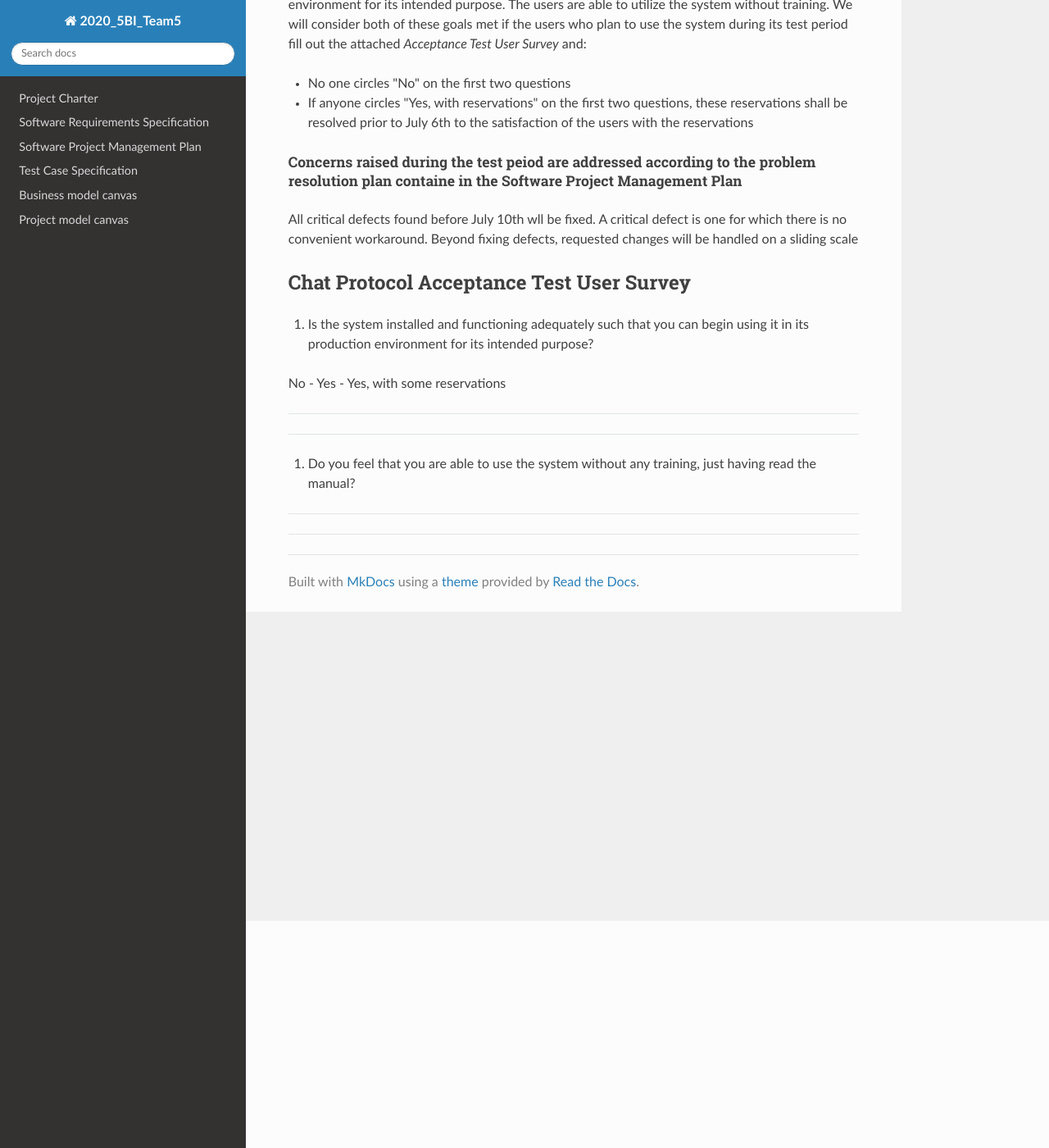
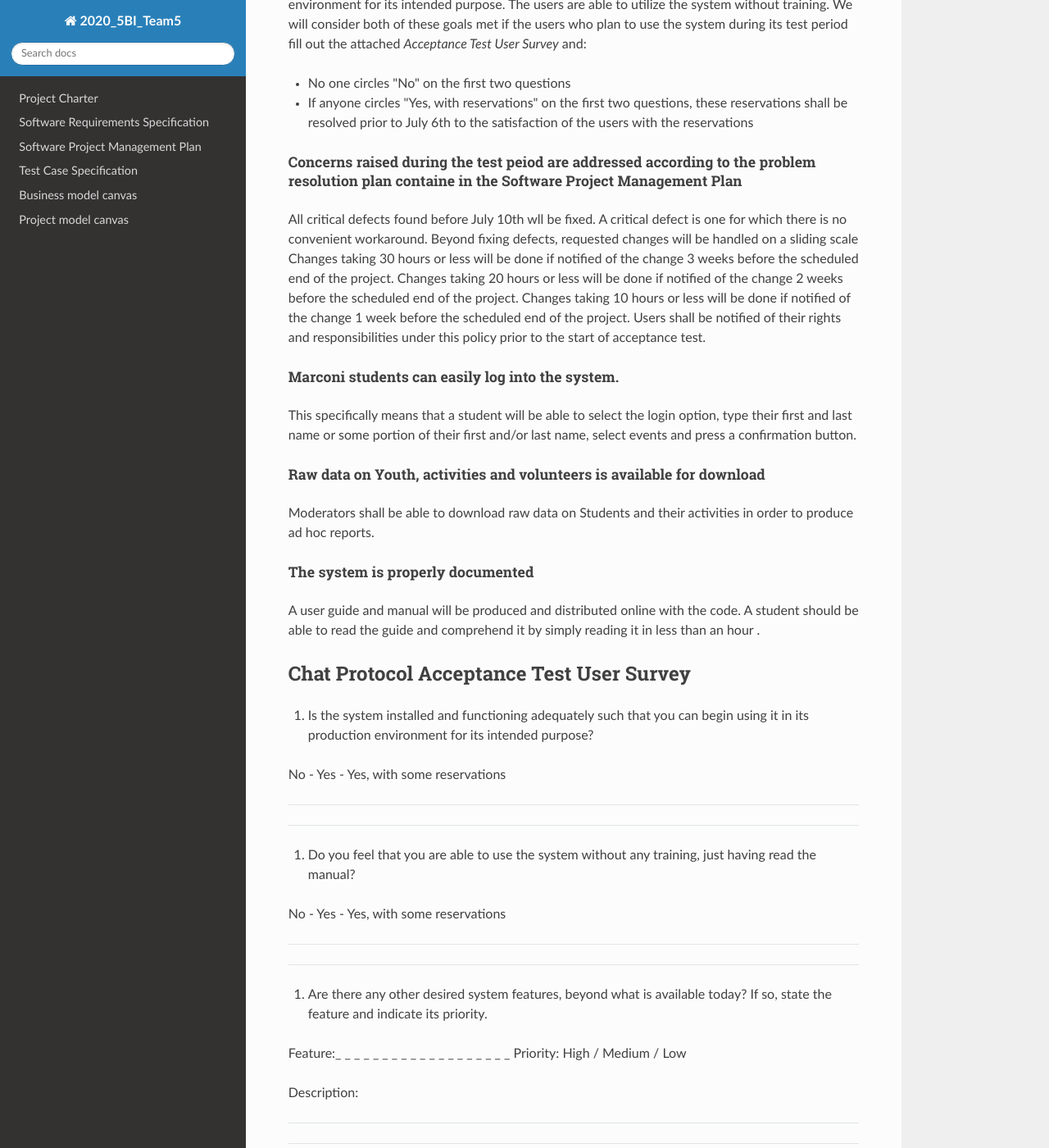
Before and after one commit to Kurai27/2020_5BI_Team5_ChatDocumentation, an MkDocs documentation site: the page built from docs/Project_Success_Criteria.md, in a window 1280 px wide and 1400 px high, scrolled down 277 px. Shown: the whole window at 82% size. Built offline with MkDocs 1.6.1, drawn with Linux system fonts in a browser that asks for light colours; nearby versions of some CDN libraries; some of the changed text lies outside the part shown.

Commit message:
Update Project_Success_Criteria.md
Added last questions and more points for the success criteria

```diff
--- a/docs/Project_Success_Criteria.md
+++ b/docs/Project_Success_Criteria.md
@@ -13,6 +13,17 @@ We will consider both of these goals met if the users who plan to use the system
 ##### **Concerns raised during the test peiod are addressed according to the problem resolution plan containe in the Software Project Management Plan**
 
 All critical defects found before July 10th wll be fixed. A critical defect is one for which there is no convenient workaround. Beyond fixing defects, requested changes will be handled on a sliding scale
+Changes taking 30 hours or less will be done if notified of the change 3 weeks before the scheduled end of the project. Changes taking 20 hours or less will be done if notified of the change 2 weeks before the scheduled end of the project. Changes taking 10 hours or less will be done if notified of the change 1 week before the scheduled end of the project.
+Users shall be notified of their rights and responsibilities under this policy prior to the start of acceptance test.
+
+##### **Marconi students can easily log into the system.**
+This specifically means that a student will be able to select the login option, type their first and last name or some portion of their first and/or last name, select events and press a confirmation button.
+
+##### **Raw data on Youth, activities and volunteers is available for download**
+Moderators shall be able to download raw data on Students and their activities in order to produce ad hoc reports.
+
+##### **The system is properly documented**
+A user guide and manual will be produced and distributed online with the code. A student should be able to read the guide and comprehend it by simply reading it in less than an hour .
 
 ## **Chat Protocol Acceptance Test User Survey**
 
@@ -26,7 +37,27 @@ All critical defects found before July 10th wll be fixed. A critical defect is o
 
   2. Do you feel that you are able to use the system without any training, just having read the manual?
 
+  No - Yes - Yes, with some reservations
+  ____________________________________________________________
+
+  ____________________________________________________________
+
+  3. Are there any other desired system features, beyond what is available today? If so, state the feature and indicate its priority.
+
+Feature:_ _ _ _ _ _ _ _ _ _ _ _ _ _ _ _ _ _ _ Priority: High / Medium / Low
+
+Description:
+  ____________________________________________________________
 
   ____________________________________________________________
 
   ____________________________________________________________
+
+Feature:_ _ _ _ _ _ _ _ _ _ _ _ _ _ _ _ _ _ _ Priority: High / Medium / Low
+
+Description:
+  ____________________________________________________________
+
+  ____________________________________________________________
+
+  ____________________________________________________________
```
